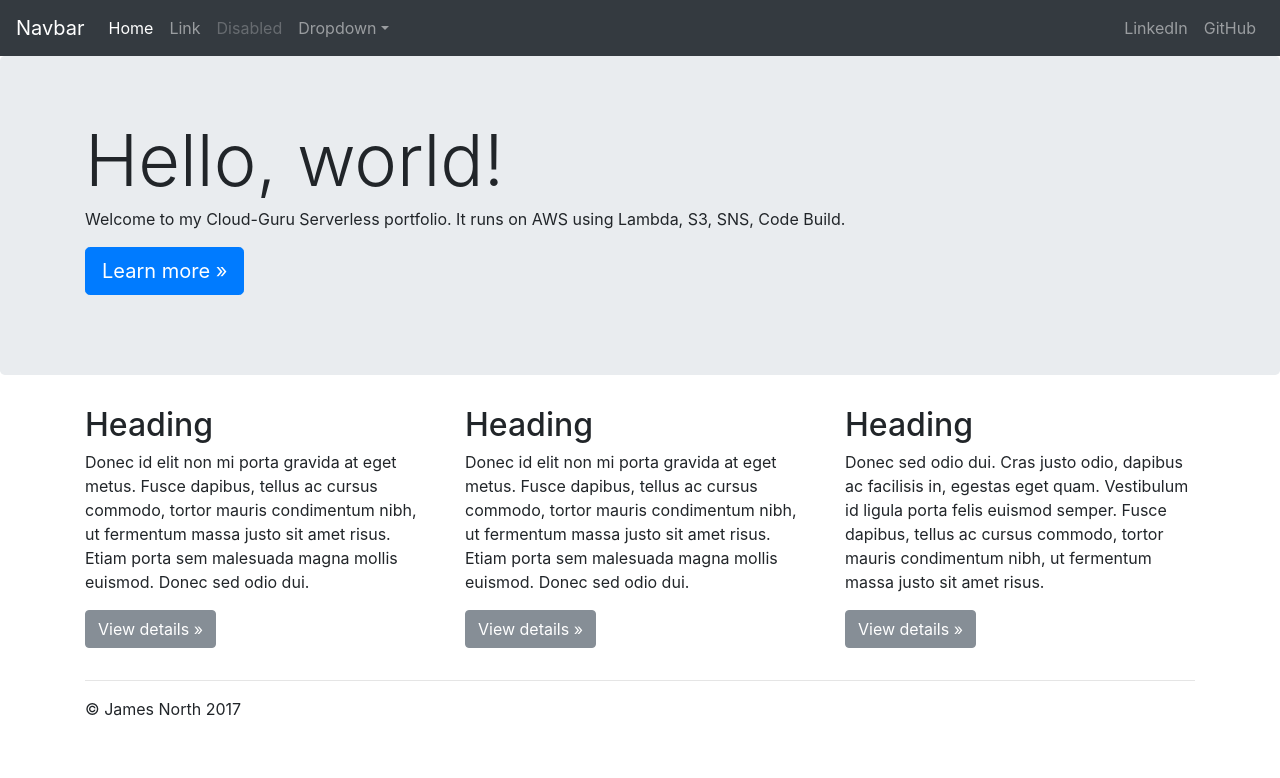
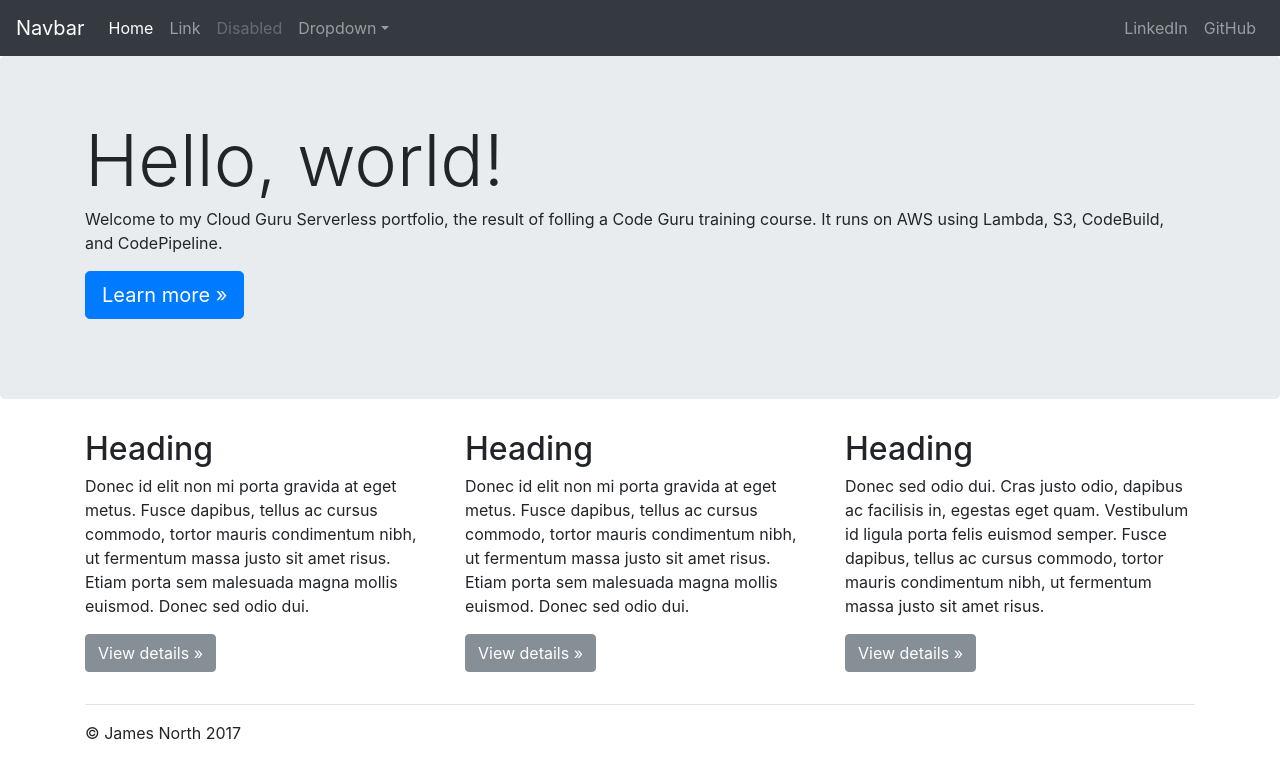
Before and after one commit to jamesnorth/cloudguru-serverless, a plain HTML site: page index.html in a window 1280 px wide. Drawn offline with nearby package versions, Linux system fonts and the light colour scheme.

Commit message:
Changed index.html, added CodePipeline to list of AWS tools

```diff
--- a/index.html
+++ b/index.html
@@ -7,7 +7,7 @@
     <meta name="author" content="">
     <link rel="icon" href="favicon.ico">
 
-    <title>James North : Cloud-Guru Portfolio</title>
+    <title>James North : Cloud Guru Portfolio</title>
 
     <!-- Bootstrap core CSS -->
     <link href="css/bootstrap.min.css" rel="stylesheet">
@@ -57,7 +57,7 @@
     <div class="jumbotron">
       <div class="container">
         <h1 class="display-3">Hello, world!</h1>
-        <p>Welcome to my Cloud-Guru Serverless portfolio. It runs on AWS using Lambda, S3, SNS, Code Build.</p>
+        <p>Welcome to my Cloud Guru Serverless portfolio, the result of folling a Code Guru training course. It runs on AWS using Lambda, S3, CodeBuild, and CodePipeline.</p>
         <p><a class="btn btn-primary btn-lg" href="#" role="button">Learn more &raquo;</a></p>
       </div>
     </div>
```
